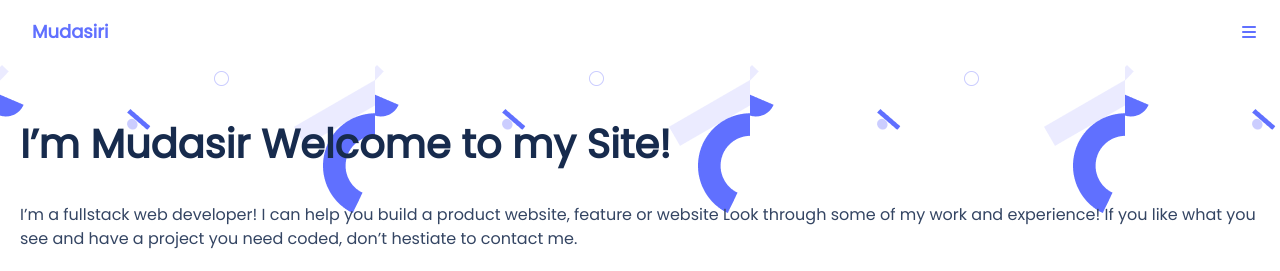
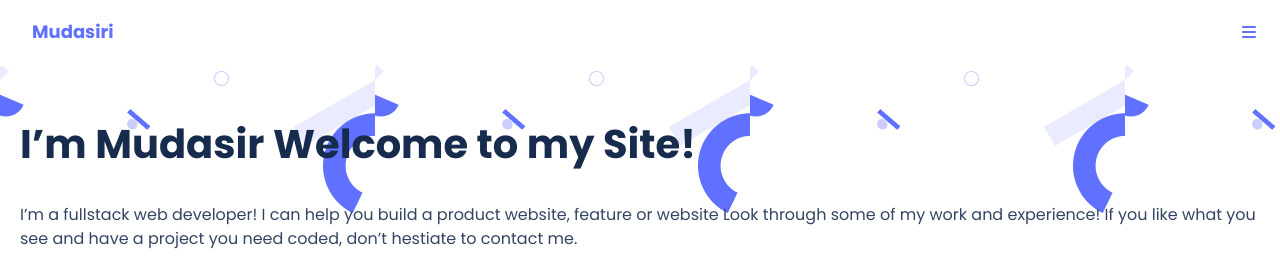
Before and after one commit to mudasiri/portfolio, a plain HTML site: page index.html in a window 1280 px wide. Shown: the top 271 px of the page. Drawn offline with Linux system fonts and the light colour scheme.

Commit message:
fixed-title-weight-issue

```diff
--- a/style.css
+++ b/style.css
@@ -1,5 +1,5 @@
+@import url('https://fonts.googleapis.com/css2?family=Poppins:wght@700&display=swap');
 @import url('https://fonts.googleapis.com/css2?family=Poppins');
-
 @media screen and (min-width: 480px) {
   body {
     background-color: lightgreen;
@@ -74,9 +74,10 @@
 }
 
 .title {
+  font-family: Poppins;
   font-style: normal;
-  font-weight: 700;
+  font-weight: 900;
   font-size: 40px;
   line-height: 52px;
-  color: #172b4d;
+  color: #172B4D;
 }
```
